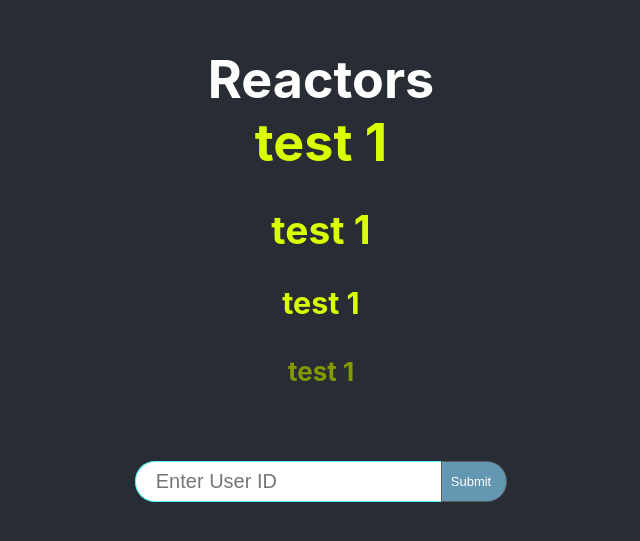
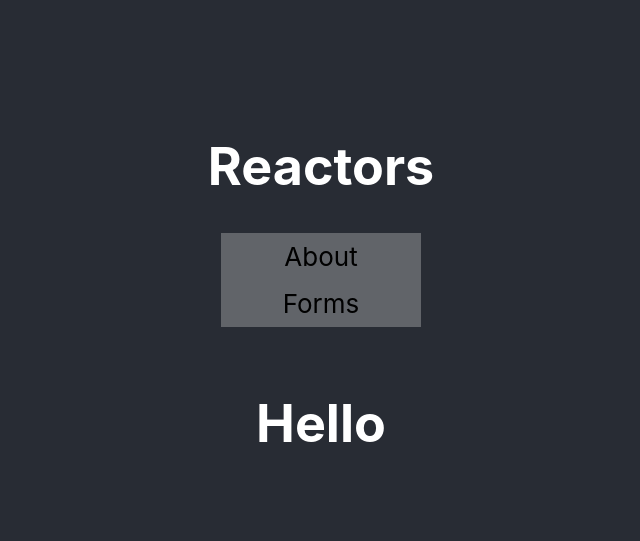
Before and after one commit to jgverzosa/cloud-react, a React (Create React App) app: page / in a window 1280 px wide. Shown: the part 105-646 px from the top of the page, without its empty margins (319-959 px from the left). Built offline with nearby package versions, Linux system fonts and the light colour scheme.

Commit message:
added router, links (new About page and navigation), context

```diff
--- a/package.json
+++ b/package.json
@@ -6,6 +6,7 @@
     "axios": "^0.19.0",
     "react": "^16.12.0",
     "react-dom": "^16.12.0",
+    "react-router-dom": "^5.1.2",
     "react-scripts": "3.2.0"
   },
   "scripts": {
--- a/src/App.js
+++ b/src/App.js
@@ -1,17 +1,32 @@
-import React from 'react'
+import React, {Suspense} from 'react'
 import './App.css'
-import Forms from './components/Forms'
-
+import ThemeContext from './components/ThemeContext'
+import Navigation from './components/Navigation'
+import { BrowserRouter as Router,Route,Switch} from 'react-router-dom'
+// import Forms from './components/Forms'
+// import About from './components/About'
+const Forms = React.lazy(() => import('./components/Forms'));
+const About = React.lazy(() => import('./components/About'));
 
 function App() {
   return (
-    <div className="App">
-      <header className="App-header">
-        <h1>Reactors</h1>
-        <Forms/>
-      </header>
-    </div>
-  );
+    <ThemeContext.Provider value="light-yagami">
+      <div className="App">
+        <header className="App-header">
+          <h1>Reactors</h1>
+          <Router>
+            <Navigation/>
+            <Switch>
+              <Suspense fallback={<div><br/>Loading...</div>}>
+                <Route exact path="/" component={About} />
+                <Route path="/forms" component={Forms} />
+              </Suspense>
+            </Switch>
+          </Router>
+        </header>
+      </div>
+    </ThemeContext.Provider>
+  )
 }
 
 export default App;
--- /dev/null
+++ b/src/components/About.js
@@ -0,0 +1,13 @@
+import React, { Component } from 'react'
+
+export class About extends Component {
+    render() {
+        return (
+            <div><br/>
+                <h1>Hello</h1>
+            </div>
+        )
+    }
+}
+
+export default About
--- a/src/components/Avatar.js
+++ b/src/components/Avatar.js
@@ -1,9 +1,11 @@
 import React, { Component } from 'react'
 import './Avatar.css'
 import axios from 'axios'
-
+import ThemeContext from './ThemeContext';
 
 export class Avatar extends Component {
+
+    static contextType = ThemeContext;
 
     constructor(props) {
         super(props)
@@ -80,6 +82,7 @@ export class Avatar extends Component {
         }
         return (
             <div>
+                <small>context: {this.context}</small>
                 {this.state.isLoading ? "Loading..." : message}
             </div>
         )
--- a/src/components/Forms.js
+++ b/src/components/Forms.js
@@ -1,9 +1,11 @@
 import React, { Component } from 'react'
 import './Forms.scss'
-import Avatar from './Avatar.js'
+// import Avatar from './Avatar'
+const Avatar = React.lazy(() => import('./Avatar'));
+// import ThemeContext from './ThemeContext';
 
 export class Forms extends Component {
-
+    // static contextType = ThemeContext;
     constructor(props) {
         super(props)
         this.state = {
@@ -14,6 +16,8 @@ export class Forms extends Component {
         this.handleChange = this.handleChange.bind(this)
         this.handleSubmit = this.handleSubmit.bind(this)
         this.handleDelete = this.handleDelete.bind(this)
+
+        console.log("I'm HEREEE!")
     }
 
     handleChange(event) {
@@ -56,10 +60,9 @@ export class Forms extends Component {
 
         return (
             <div>
-                <h1 className="h1-yellow">test 1</h1>
-                <h2 className="h2-yellow">test 1</h2>
-                <h3 className="h3-yellow">test 1</h3>
-                <h4 className="h4-yellow">test 1</h4>
+                <h1 className="h1-yellow">Masha</h1>
+                <h2 className="h2-yellow">Nina</h2>
+                <h3 className="h3-yellow">Katya</h3>
                 <form onSubmit={this.handleSubmit}>
                     <input
                         className="input-userid"
--- a/src/components/Forms.scss
+++ b/src/components/Forms.scss
@@ -9,10 +9,6 @@ $font-yellow: #d9ff00;
 }
 
 .h3-yellow {
-    color: $font-yellow;
-}
-
-.h4-yellow {
     color: darken($font-yellow, 20%);
 }
 
--- /dev/null
+++ b/src/components/Navi.scss
@@ -0,0 +1,26 @@
+$color: #f1f1f148 ;
+
+.nav ul {
+    list-style-type: none;
+    margin: 0;
+    padding: 0;
+    width: 200px;
+    background-color: $color;
+
+    li a {
+        display: block;
+        color: #000;
+        padding: 8px 16px;
+        text-decoration: none;
+
+        &.active {
+            background-color: #4CAF50;
+            color: white;
+        }
+
+        &:hover:not(.active) {
+            background-color: #555;
+            color: white;
+        }
+    }
+}
--- /dev/null
+++ b/src/components/Navigation.js
@@ -0,0 +1,20 @@
+import React, { Component } from 'react'
+import { Link } from 'react-router-dom'
+import './Navi.scss'
+
+export class Navigation extends Component {
+    render() {
+        return (
+            <div>
+                <nav className="nav">
+                    <ul>
+                        <li><Link to="/">About</Link></li>
+                        <li><Link to="/forms">Forms</Link></li>
+                    </ul>
+                </nav>
+            </div>
+        )
+    }
+}
+
+export default Navigation
--- /dev/null
+++ b/src/components/ThemeContext.js
@@ -0,0 +1,5 @@
+import React, { Component } from 'react'
+
+const ThemeContext = React.createContext("Dark")
+
+export default ThemeContext
```
Also changed, not shown: 1 other file (tests, documents, lock files or other folders).
